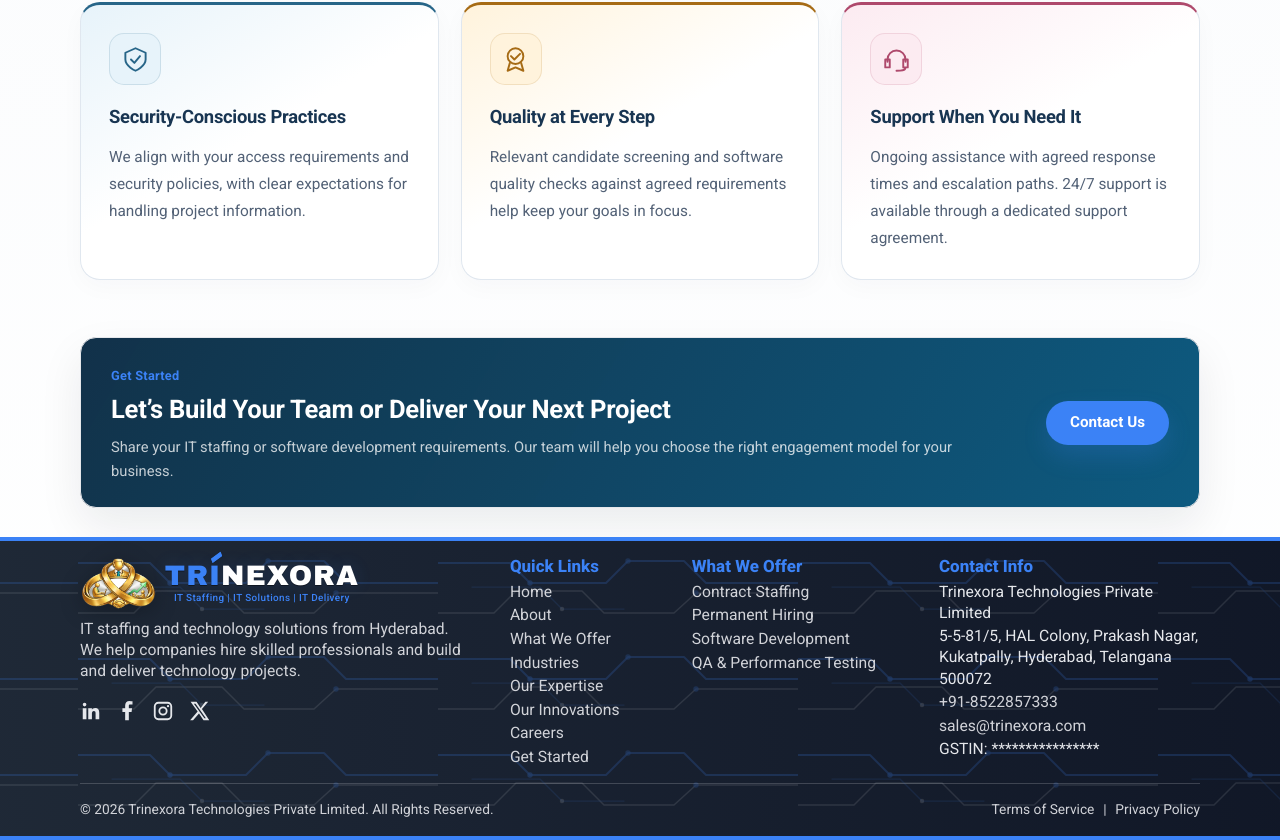
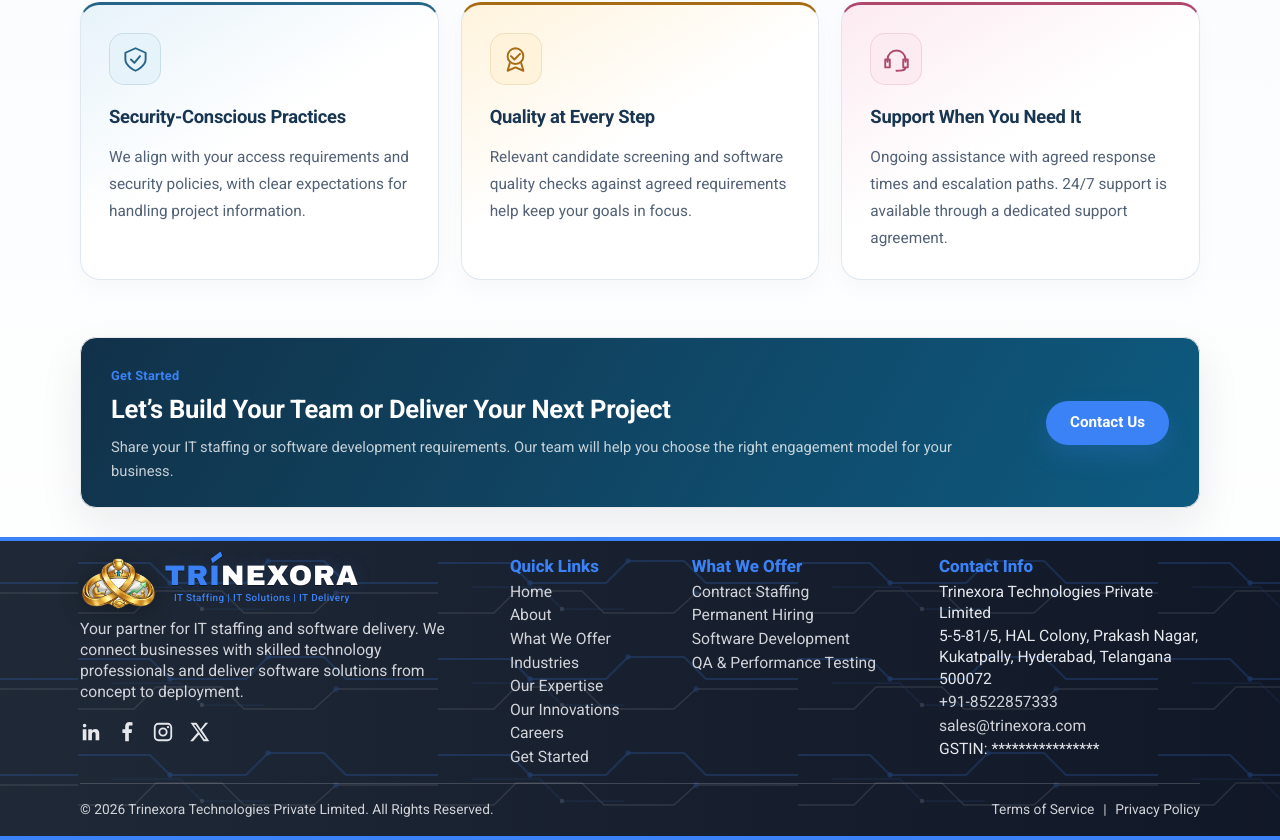
Before and after one commit to dtrajesh/SRIJ-Consultancy, a React (Vite) app in the folder frontend/: page / in a window 1280 px wide. Shown: the part 2328-3168 px from the top of the page. Built offline with nearby package versions, Linux system fonts and the light colour scheme; no server answers.

Commit message:
Refine footer description for staffing and software delivery

```diff
--- a/frontend/src/components/Layout.jsx
+++ b/frontend/src/components/Layout.jsx
@@ -258,10 +258,9 @@ export default function Layout() {
               </span>
             </div>
             <p>
-              IT staffing and technology solutions from Hyderabad.
-              <br />
-              We help companies hire skilled professionals and build and deliver
-              technology projects.
+              Your partner for IT staffing and software delivery. We connect
+              businesses with skilled technology professionals and deliver software
+              solutions from concept to deployment.
             </p>
             {activeSocialLinks.length > 0 && (
               <div className="footer-social-links">
```
